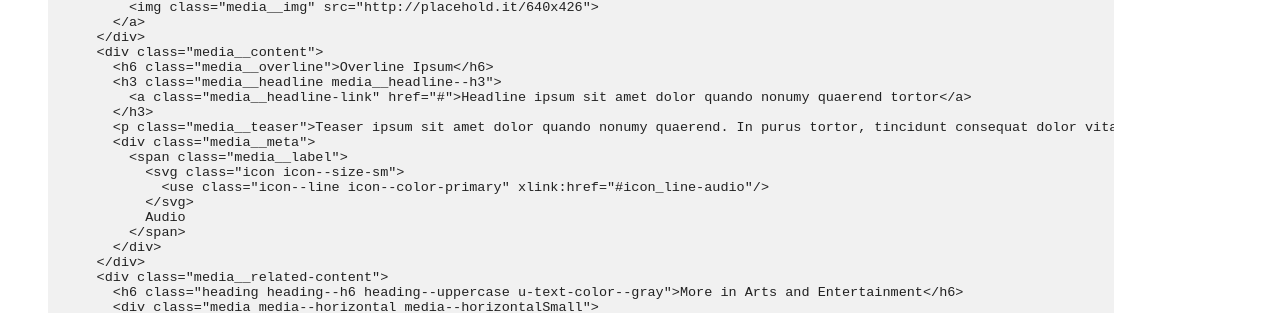
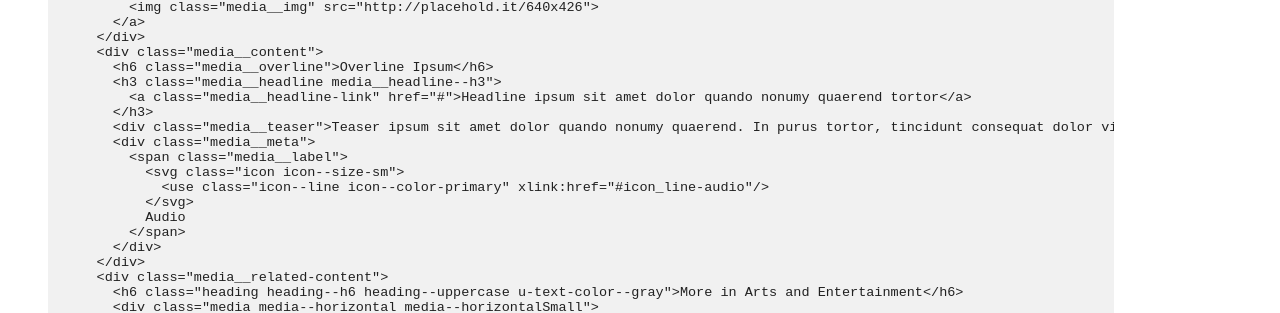
Before and after one commit to SCPR/scpr-style-guide, a Jekyll site: the page built from documentation/_components/media.md, in a window 1280 px wide and 1400 px high, scrolled down 2189 px. Shown: the part 305-618 px from the top of the window. Built offline with Jekyll 4.4.1, drawn with Linux system fonts in a browser that asks for light colours; Markdown is read by kramdown in place of the engine named in the settings; some of the changed text lies outside the part shown.

Commit message:
update media__teaser to pass text styling to nested elements as well

```diff
--- a/documentation/_components/media.md
+++ b/documentation/_components/media.md
@@ -16,7 +16,7 @@ title: Media Objects
     <h3 class="media__headline media__headline--h3">
       <a class="media__headline-link" href="#">Headline ipsum sit amet dolor quando nonumy quaerend tortor</a>
     </h3>
-    <p class="media__teaser">Teaser ipsum sit amet dolor quando nonumy quaerend. In purus tortor, tincidunt consequat dolor vitae, commodo sagittis odio.</p>
+    <div class="media__teaser">Teaser ipsum sit amet dolor quando nonumy quaerend. In purus tortor, tincidunt consequat dolor vitae, commodo sagittis odio.</div>
     <div class="media__meta">
       <span class="media__label">
         <svg class="icon icon--size-sm icon--left">
@@ -42,7 +42,7 @@ title: Media Objects
         &lt;h3 class="media__headline media__headline--h3">
           &lt;a class="media__headline-link" href="#">Headline ipsum sit amet dolor quando nonumy quaerend tortor&lt;/a>
         &lt;/h3>
-        &lt;p class="media__teaser">Teaser ipsum sit amet dolor quando nonumy quaerend. In purus tortor, tincidunt consequat dolor vitae, commodo sagittis odio.&lt;/p>
+        &lt;div class="media__teaser">Teaser ipsum sit amet dolor quando nonumy quaerend. In purus tortor, tincidunt consequat dolor vitae, commodo sagittis odio.&lt;/div>
         &lt;div class="media__meta">
           &lt;span class="media__label">
             &lt;svg class="icon icon--size-sm">
@@ -70,7 +70,7 @@ title: Media Objects
     <h3 class="media__headline media__headline--h3">
       <a class="media__headline-link" href="#">Headline ipsum sit amet dolor quando nonumy quaerend tortor</a>
     </h3>
-    <p class="media__teaser">Teaser ipsum sit amet dolor quando nonumy quaerend. In purus tortor, tincidunt consequat dolor vitae, commodo sagittis odio.</p>
+    <div class="media__teaser">Teaser ipsum sit amet dolor quando nonumy quaerend. In purus tortor, tincidunt consequat dolor vitae, commodo sagittis odio.</div>
     <div class="media__meta">
       <span class="media__label">
         <svg class="icon icon--size-sm icon--left">
@@ -115,7 +115,7 @@ title: Media Objects
         &lt;h3 class="media__headline media__headline--h3">
           &lt;a class="media__headline-link" href="#">Headline ipsum sit amet dolor quando nonumy quaerend tortor&lt;/a>
         &lt;/h3>
-        &lt;p class="media__teaser">Teaser ipsum sit amet dolor quando nonumy quaerend. In purus tortor, tincidunt consequat dolor vitae, commodo sagittis odio.&lt;/p>
+        &lt;div class="media__teaser">Teaser ipsum sit amet dolor quando nonumy quaerend. In purus tortor, tincidunt consequat dolor vitae, commodo sagittis odio.&lt;/div>
         &lt;div class="media__meta">
           &lt;span class="media__label">
             &lt;svg class="icon icon--size-sm">
@@ -167,7 +167,7 @@ title: Media Objects
         </svg>
       </a>
     </h3>
-    <p class="media__teaser">Teaser ipsum sit amet dolor quando nonumy quaerend. In purus tortor, tincidunt consequat dolor vitae, commodo sagittis odio.</p>
+    <div class="media__teaser">Teaser ipsum sit amet dolor quando nonumy quaerend. In purus tortor, tincidunt consequat dolor vitae, commodo sagittis odio.</div>
     <div class="media__meta">
       <span class="media__label">
         <svg class="icon icon--size-sm icon--left">
@@ -198,7 +198,7 @@ title: Media Objects
             &lt;/svg>
           &lt;/a>
         &lt;/h3>
-        &lt;p class="media__teaser">Teaser ipsum sit amet dolor quando nonumy quaerend. In purus tortor, tincidunt consequat dolor vitae, commodo sagittis odio.&lt;/p>
+        &lt;div class="media__teaser">Teaser ipsum sit amet dolor quando nonumy quaerend. In purus tortor, tincidunt consequat dolor vitae, commodo sagittis odio.&lt;/div>
         &lt;div class="media__meta">
           &lt;span class="media__label">
             &lt;svg class="icon icon--size-sm">
@@ -226,7 +226,7 @@ title: Media Objects
     <h3 class="media__headline media__headline--h2">
       <a class="media__headline-link" href="#">Headline ipsum sit amet dolor quando nonumy quaerend tortor</a>
     </h3>
-    <p class="media__teaser">Teaser ipsum sit amet dolor quando nonumy quaerend. In purus tortor, tincidunt consequat dolor vitae, commodo sagittis odio.</p>
+    <div class="media__teaser">Teaser ipsum sit amet dolor quando nonumy quaerend. In purus tortor, tincidunt consequat dolor vitae, commodo sagittis odio.</div>
   </div>
 </div>
 </div>
@@ -244,7 +244,7 @@ title: Media Objects
         &lt;h3 class="media__headline media__headline--h3">
           &lt;a class="media__headline-link" href="#">Headline ipsum sit amet dolor quando nonumy quaerend tortor&lt;/a>
         &lt;/h3>
-        &lt;p class="media__teaser">Teaser ipsum sit amet dolor quando nonumy quaerend. In purus tortor, tincidunt consequat dolor vitae, commodo sagittis odio.&lt;/p>
+        &lt;div class="media__teaser">Teaser ipsum sit amet dolor quando nonumy quaerend. In purus tortor, tincidunt consequat dolor vitae, commodo sagittis odio.&lt;/div>
       &lt;/div>
     &lt;/div>
   </code>
@@ -264,7 +264,7 @@ title: Media Objects
   </div>
   <div class="media__content">
     <h6 class="media__overline">Overline Ipsum</h6>
-    <p class="media__teaser">Teaser ipsum sit amet dolor quando nonumy quaerend. In purus tortor, tincidunt consequat dolor vitae, commodo sagittis odio. Deleniti patrioque eu pro, esse graeco imperdiet est ex, nam stet recteque in.</p>
+    <div class="media__teaser">Teaser ipsum sit amet dolor quando nonumy quaerend. In purus tortor, tincidunt consequat dolor vitae, commodo sagittis odio. Deleniti patrioque eu pro, esse graeco imperdiet est ex, nam stet recteque in.</div>
     <div class="media__meta">
       <span class="media__timestamp">Last updated 30 minutes ago</span>
     </div>
@@ -285,7 +285,7 @@ title: Media Objects
       &lt;/div>
       &lt;div class="media__content">
         &lt;h6 class="media__overline">Overline Ipsum&lt;/h6>
-        &lt;p class="media__teaser">Teaser ipsum sit amet dolor quando nonumy quaerend. In purus tortor, tincidunt consequat dolor vitae, commodo sagittis odio.&lt;/p>
+        &lt;div class="media__teaser">Teaser ipsum sit amet dolor quando nonumy quaerend. In purus tortor, tincidunt consequat dolor vitae, commodo sagittis odio.&lt;/div>
         &lt;div class="media__meta">
           &lt;span class="media__timestamp">Last updated 30 minutes ago&lt;/span>
         &lt;/div>
@@ -308,7 +308,7 @@ title: Media Objects
         </svg>
       </a>
     </h3>
-    <p class="media__teaser">Teaser ipsum sit amet dolor quando nonumy quaerend. In purus tortor, tincidunt consequat dolor vitae, commodo sagittis odio.</p>
+    <div class="media__teaser">Teaser ipsum sit amet dolor quando nonumy quaerend. In purus tortor, tincidunt consequat dolor vitae, commodo sagittis odio.</div>
   </div>
 </div>
 </div>
@@ -326,7 +326,7 @@ title: Media Objects
             &lt;/svg>
           &lt;/a>
         &lt;/h3>
-        &lt;p class="media__teaser">Teaser ipsum sit amet dolor quando nonumy quaerend. In purus tortor, tincidunt consequat dolor vitae, commodo sagittis odio.&lt;/p>
+        &lt;div class="media__teaser">Teaser ipsum sit amet dolor quando nonumy quaerend. In purus tortor, tincidunt consequat dolor vitae, commodo sagittis odio.&lt;/div>
       &lt;/div>
     &lt;/div>
   </code>
@@ -341,7 +341,7 @@ title: Media Objects
     <h3 class="media__headline media__headline--h3">
       <a class="media__headline-link" href="#">Headline ipsum sit amet dolor quando nonumy quaerend tortor</a>
     </h3>
-    <p class="media__teaser">Teaser ipsum sit amet dolor quando nonumy quaerend. In purus tortor, tincidunt consequat dolor vitae, commodo sagittis odio.</p>
+    <div class="media__teaser">Teaser ipsum sit amet dolor quando nonumy quaerend. In purus tortor, tincidunt consequat dolor vitae, commodo sagittis odio.</div>
     <div class="media__meta">
       <span class="media__timestamp">Last updated 30 minutes ago</span>
     </div>
@@ -357,7 +357,7 @@ title: Media Objects
         &lt;h3 class="media__headline media__headline--h3">
           &lt;a class="media__headline-link" href="#">Headline ipsum sit amet dolor quando nonumy quaerend tortor&lt;/a>
         &lt;/h3>
-        &lt;p class="media__teaser">Teaser ipsum sit amet dolor quando nonumy quaerend. In purus tortor, tincidunt consequat dolor vitae, commodo sagittis odio.&lt;/p>
+        &lt;div class="media__teaser">Teaser ipsum sit amet dolor quando nonumy quaerend. In purus tortor, tincidunt consequat dolor vitae, commodo sagittis odio.&lt;/div>
         &lt;div class="media__meta">
           &lt;span class="media__timestamp">Last updated 30 minutes ago&lt;/span>
         &lt;/div>
@@ -426,7 +426,7 @@ title: Media Objects
       <a class="media__headline-link" href="#">Headline ipsum sit amet dolor quando nonumy quaerend tortor</a>
     </h3>
     <p class="media__dek">Dek suas mandamus ut, illum legere at per, consul insolens nam te. Ut duo wisi appetere, debet volutpat in nec. Ex vidit vituperata posidonium has, cum movet nemore no.</p>
-    <p class="media__teaser">Teaser ipsum sit amet dolor quando nonumy quaerend. In purus tortor, tincidunt consequat dolor vitae, commodo sagittis odio.</p>
+    <div class="media__teaser">Teaser ipsum sit amet dolor quando nonumy quaerend. In purus tortor, tincidunt consequat dolor vitae, commodo sagittis odio.</div>
     <div class="media__meta">
       <span class="media__timestamp">Last updated 30 minutes ago</span>
     </div>
@@ -442,7 +442,7 @@ title: Media Objects
         &lt;h3 class="media__headline media__headline--h3">
           &lt;a class="media__headline-link" href="#">Headline ipsum sit amet dolor quando nonumy quaerend tortor&lt;/a>
         &lt;/h3>
-        &lt;p class="media__teaser">Teaser ipsum sit amet dolor quando nonumy quaerend. In purus tortor, tincidunt consequat dolor vitae, commodo sagittis odio.&lt;/p>
+        &lt;div class="media__teaser">Teaser ipsum sit amet dolor quando nonumy quaerend. In purus tortor, tincidunt consequat dolor vitae, commodo sagittis odio.&lt;/div>
         &lt;div class="media__meta">
           &lt;span class="media__timestamp">Last updated 30 minutes ago&lt;/span>
         &lt;/div>
@@ -465,7 +465,7 @@ title: Media Objects
     <h3 class="media__headline media__headline--h3">
       <a class="media__headline-link" href="#">Headline ipsum sit amet dolor quando nonumy quaerend tortor</a>
     </h3>
-    <p class="media__teaser">Teaser ipsum sit amet dolor quando nonumy quaerend. In purus tortor, tincidunt consequat dolor vitae, commodo sagittis odio.</p>
+    <div class="media__teaser">Teaser ipsum sit amet dolor quando nonumy quaerend. In purus tortor, tincidunt consequat dolor vitae, commodo sagittis odio.</div>
   </div>
 </div>
 </div>
@@ -483,7 +483,7 @@ title: Media Objects
         &lt;h3 class="media__headline media__headline--h3">
           &lt;a class="media__headline-link" href="#">Headline ipsum sit amet dolor quando nonumy quaerend tortor&lt;/a>
         &lt;/h3>
-        &lt;p class="media__teaser">Teaser ipsum sit amet dolor quando nonumy quaerend. In purus tortor, tincidunt consequat dolor vitae, commodo sagittis odio.&lt;/p>
+        &lt;div class="media__teaser">Teaser ipsum sit amet dolor quando nonumy quaerend. In purus tortor, tincidunt consequat dolor vitae, commodo sagittis odio.&lt;/div>
       &lt;/div>
     &lt;/div>
   </code>
--- a/src/css/components/_media.scss
+++ b/src/css/components/_media.scss
@@ -215,7 +215,7 @@
     margin-bottom: 1em;
   }
 
-  &__teaser {
+  &__teaser, &__teaser > * {
     color: $color-gray-dark;
     font-size: ms(-1);
     line-height: 1.666666667em;
```
